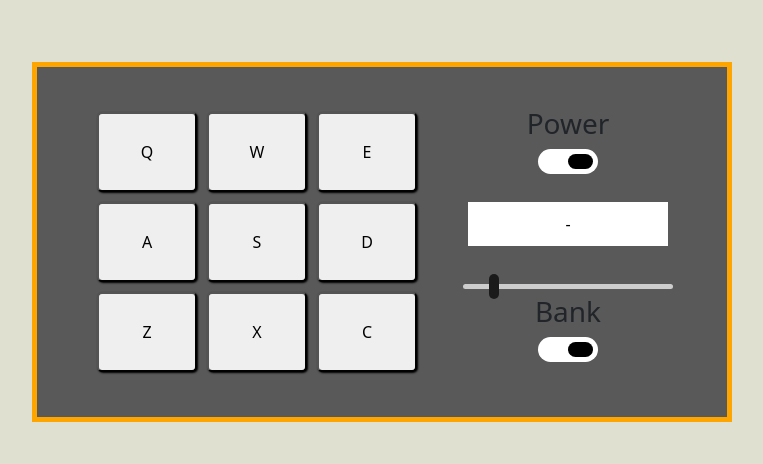
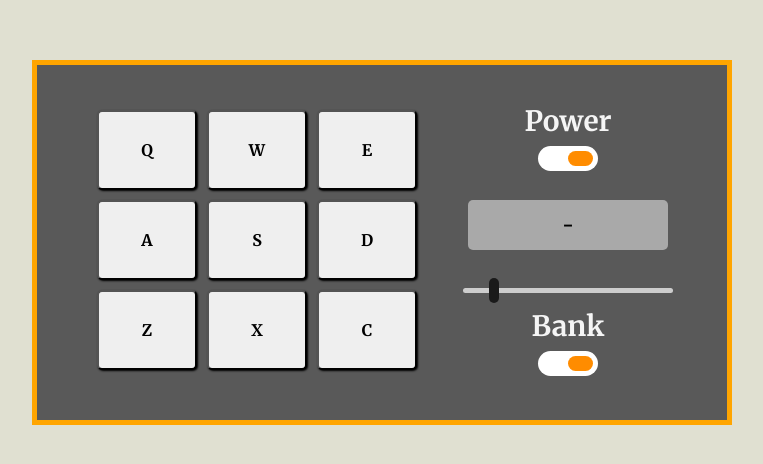
Before and after one commit to Im-Abhi/Drum-Machine, a React app: page / in a window 1280 px wide. Shown: the part 158-622 px from the top of the page, without its empty margins (258-1021 px from the left). Built offline with nearby package versions, Linux system fonts and the light colour scheme.

Commit message:
Improve app styling

```diff
--- a/src/App.css
+++ b/src/App.css
@@ -1,3 +1,7 @@
+@import url('https://fonts.googleapis.com/css2?family=Merriweather:wght@700&display=swap');
+*{
+  font-family: 'Merriweather', serif;
+}
 #root{
   height: 100vh;
   display:flex;
@@ -14,8 +18,10 @@
   border: 5px solid orange;
 }
 #display{
+  font-size: 1.25rem;
   width: 200px;
-  background-color: white;
+  background-color: darkgrey;
+  border-radius: 5px;
   padding: 10px;
   color: black;
   margin: 25px auto;
@@ -34,6 +40,7 @@
   box-shadow: 1px 1px 2px black;
 }
 .controls{
+  color: whitesmoke;
   width: 100px;
   margin: auto;
   height: 70px;
@@ -62,11 +69,13 @@
 .slider{
   width: 25px;
   height: 15px;
-  background-color: black;
+  background-color: darkorange;
   float: right;
   border-radius: 20px;
 }
 .slidecontainer{
+  height: 30px;
+  margin: 5px 0;
   width: 100%;
   text-align:center;
 }
@@ -74,9 +83,7 @@
   padding: 20px;
   text-align: center;
   width: 250px;
-  height: 270px;
   display: inline-block;
-  /* margin: auto; */
   vertical-align: top;
 }
 .slide {
--- a/src/Components/App.js
+++ b/src/Components/App.js
@@ -117,7 +117,7 @@ const bankTwo = [
 ];
 
 function App(){
-  const [power, setPower] = useState(true);
+  const [ power, setPower] = useState(true);
   const [ bank, setBank ] = useState(bankOne);
   const [ curString, setCurString ] = useState("-");
   const [ volume,setVolume ] = useState(13);
@@ -126,7 +126,7 @@ function App(){
     target.classList.add("activeStyle");
     setTimeout(() => {
       target.classList.remove("activeStyle");
-    }, 200);
+    }, 100);
   }
   function changeBank(e) {
     if (!power) return;
@@ -145,8 +145,10 @@ function App(){
     const float = e.target.style.float;
     if (float === "left") {
       e.target.style.float = "right";
+      e.target.style.backgroundColor = 'darkorange';
     } else {
       e.target.style.float = "left";
+      e.target.style.backgroundColor = 'black';
       setCurString("-");
     }
     setPower(!power);
```
